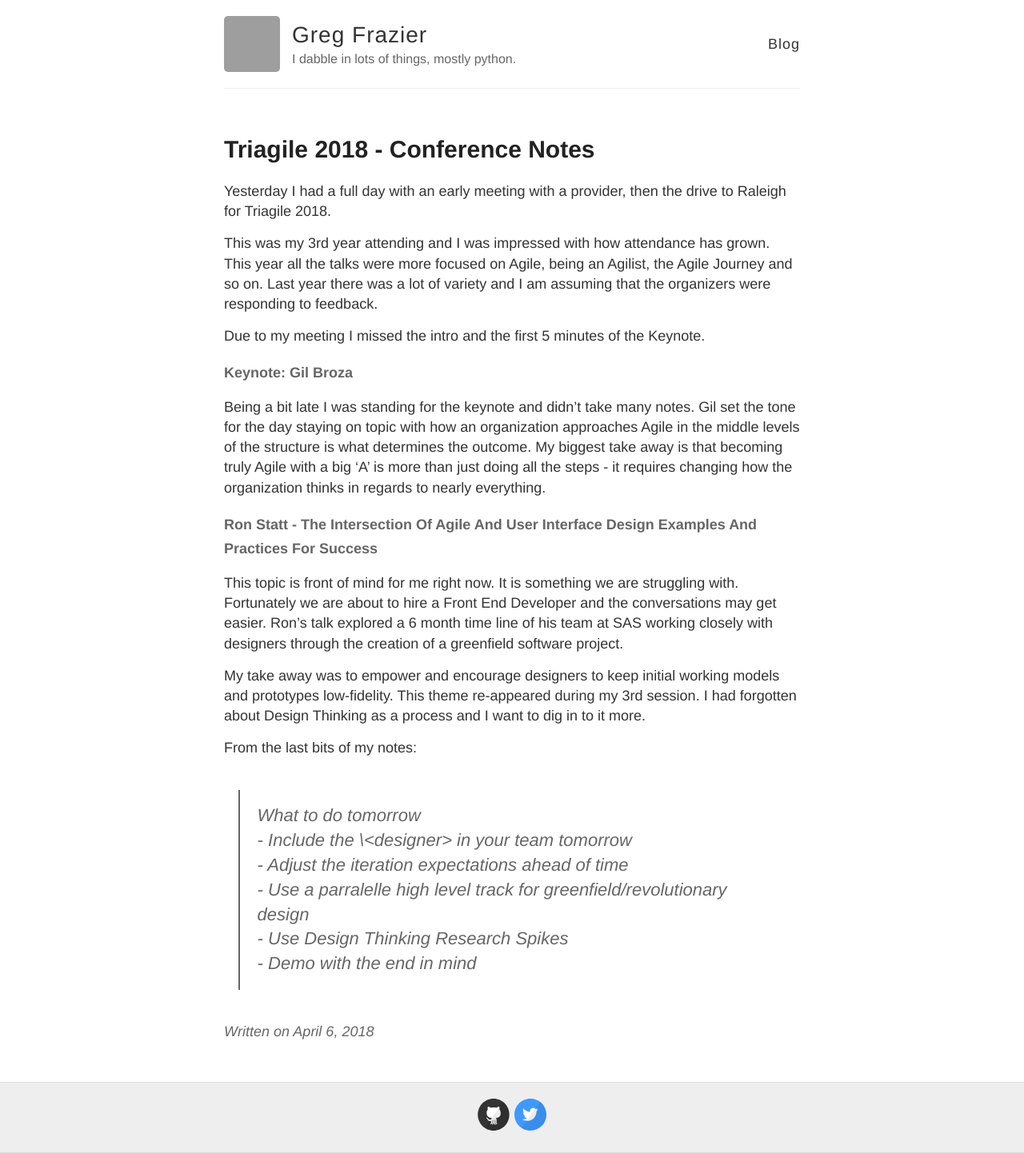
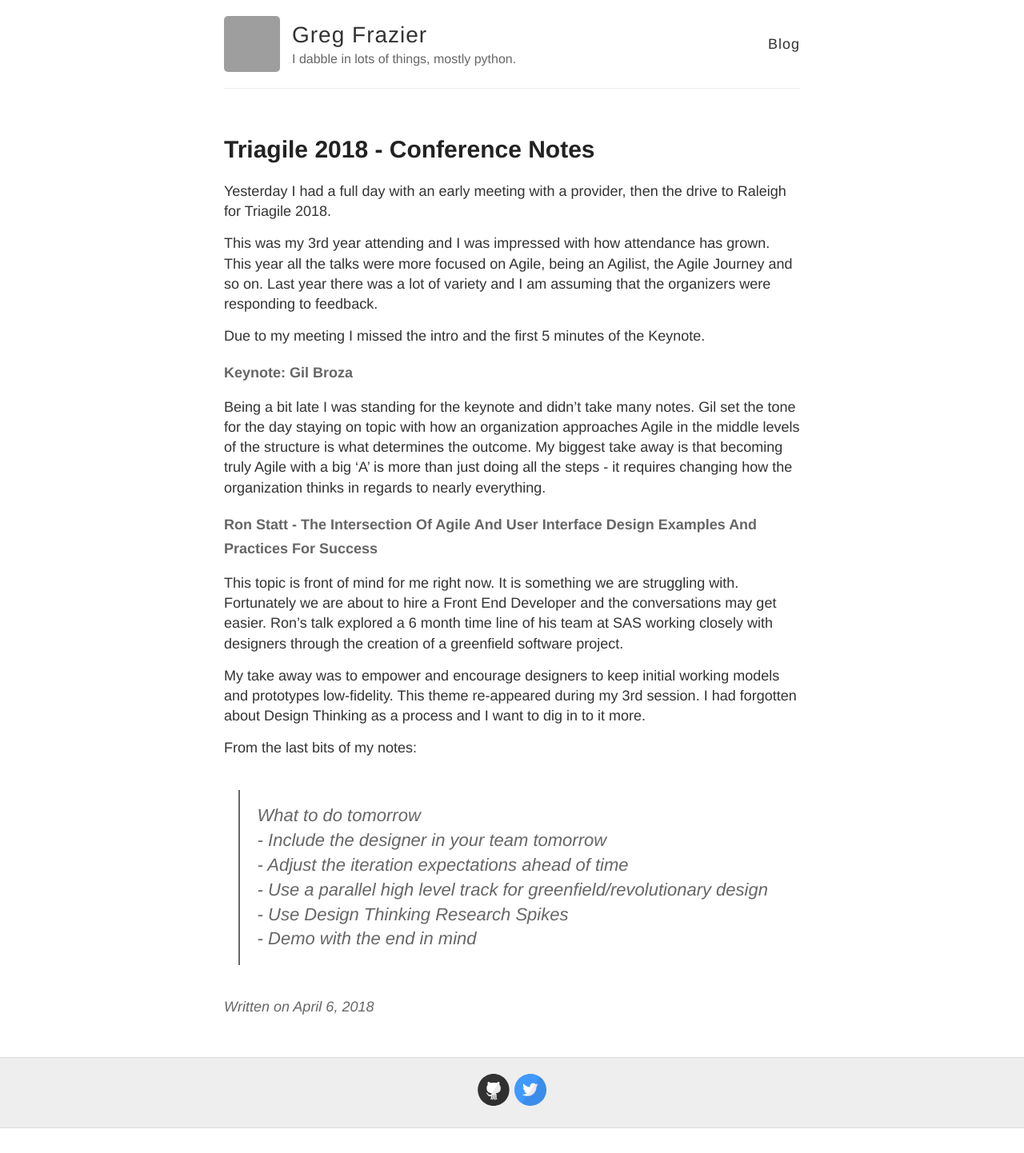
Before and after one commit to gnfrazier/gnfrazier.github.io, a Jekyll site: the page built from _posts/2018-4-06-triagile-review.md, in a window 1280 px wide. Shown: the whole page at 80% size. Built offline with Jekyll 4.4.1, drawn with Linux system fonts in a browser that asks for light colours; after the commit the page ends 1411 px from its top, so only the background shows below that; grey boxes are pictures that could not be loaded.

Commit message:
Correct carrot escape character.

```diff
--- a/_posts/2018-4-06-triagile-review.md
+++ b/_posts/2018-4-06-triagile-review.md
@@ -23,8 +23,8 @@ My take away was to empower and encourage designers to keep initial working mode
 From the last bits of my notes:
 
 > What to do tomorrow
->     - Include the \\&lt;designer> in your team tomorrow
+>     - Include the designer in your team tomorrow
 >     - Adjust the iteration expectations ahead of time
->     - Use a parralelle high level track for greenfield/revolutionary design
+>     - Use a parallel high level track for greenfield/revolutionary design
 >     - Use Design Thinking Research Spikes
 >     - Demo with the end in mind
```
